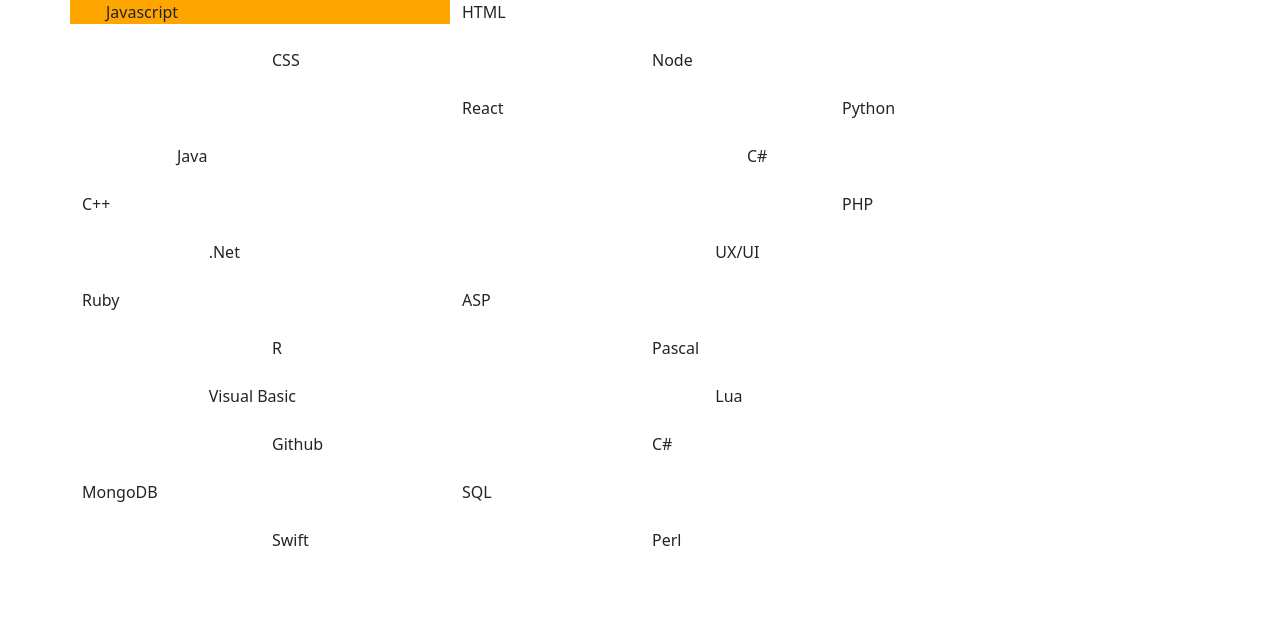
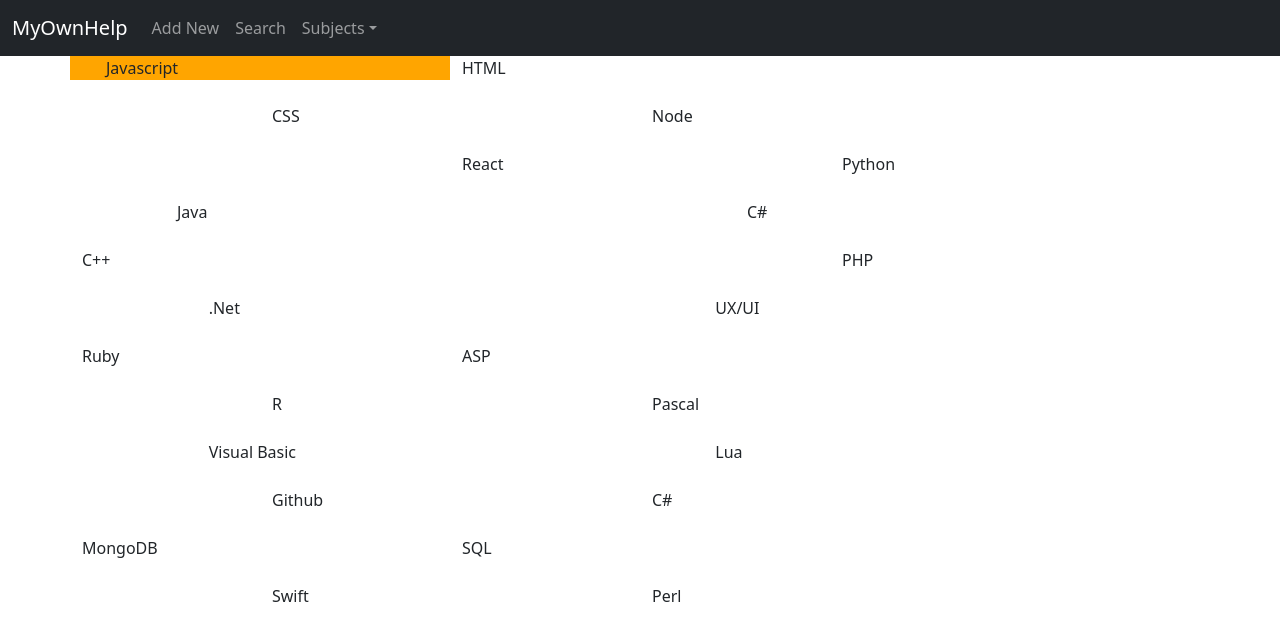
Before and after one commit to filipefcintra/project-2-my-own-help, a React (Create React App) app: page / in a window 1280 px wide. Shown: the top 640 px of the page. Built offline with nearby package versions, Linux system fonts and the light colour scheme.

Commit message:
alteracao

```diff
--- a/src/App.js
+++ b/src/App.js
@@ -2,11 +2,12 @@
 import { BrowserRouter, Route } from "react-router-dom";
 import "bootstrap/dist/css/bootstrap.min.css";
 import Homepage from "./components/Homepage";
-
+import Navbar from "./components/NavBar";
 function App() {
   return (
     <div>
       <BrowserRouter>
+        <Navbar/>
         <Route exact path="/" component={Homepage} />
       </BrowserRouter>
     </div>
```
